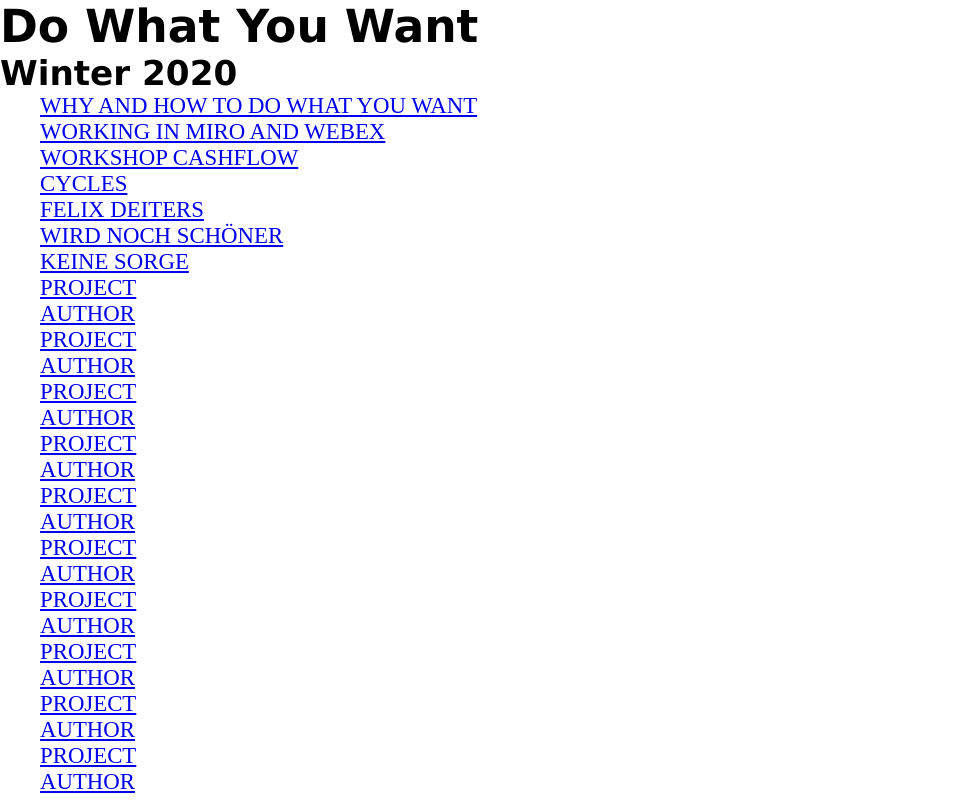
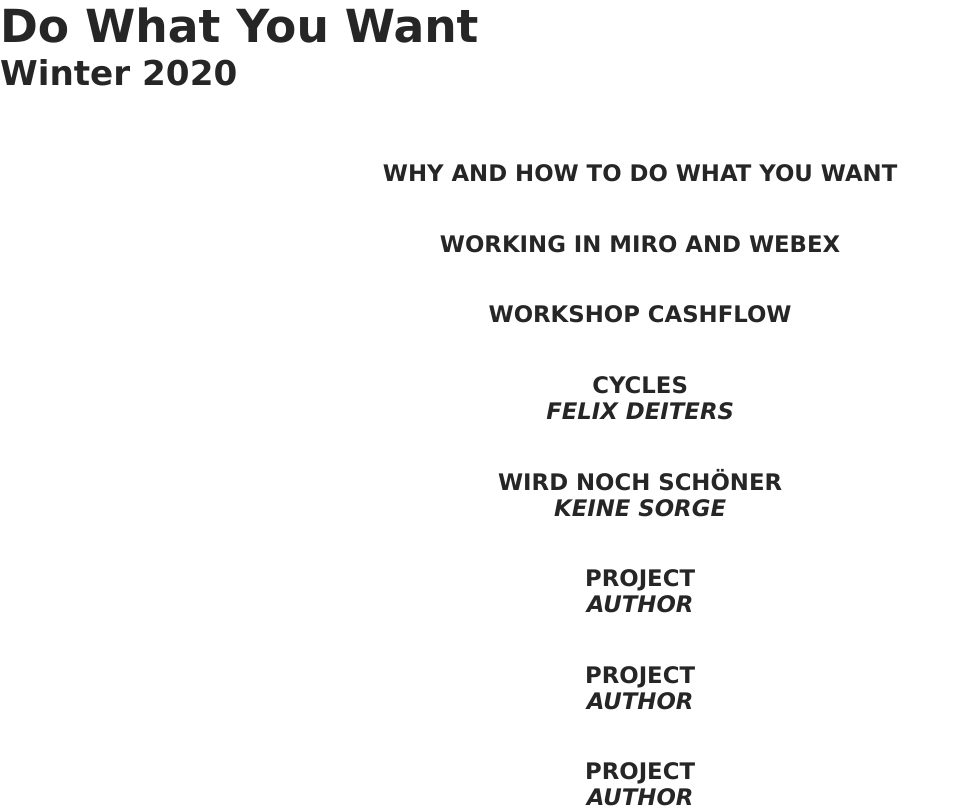
Before and after one commit to messismore/do-what-you-want, a Nuxt app: page / in a window 1280 px wide. Shown: the top 808 px of the page, without its empty margins (0-960 px from the left). Built offline with nearby package versions, Linux system fonts and the light colour scheme.

Commit message:
Prettier Nav and polish

```diff
--- a/assets/scss/colours.scss
+++ b/assets/scss/colours.scss
@@ -1,3 +1,4 @@
 :root {
   --colour-background: hsl(0 0% 92%);
+  --colour-text-body: hsla(0, 0%, 0%, 0.85);
 }
--- a/assets/scss/main.scss
+++ b/assets/scss/main.scss
@@ -4,6 +4,7 @@
 @import url('~assets/scss/colours.scss');
 
 :root {
+  color: var(--colour-text-body);
   font-family: var(--fontBody);
   font-size: var(--step-0);
 }
@@ -22,6 +23,16 @@ html {
   margin: 0;
 }
 
+a {
+  color: var(--colour-text-body);
+  font-family: var(--fontDisplay);
+  font-weight: bold;
+
+  &:visited {
+    color: var(--colour-text-body);
+  }
+}
+
 h1,
 h2,
 h3,
--- a/assets/scss/scale-type.scss
+++ b/assets/scss/scale-type.scss
@@ -1,4 +1,4 @@
-/* @link https://utopia.fyi/type/calculator?c=320,18,1.25,1920,26,1.5,5,2,&s=0.75|0.5|0.25,1.5|2|3|4|6,s-l */
+/* @link https://utopia.fyi/type/calculator?c=320,18,1.25,1920,26,1.5,5,3,&s=0.75|0.5|0.25,1.5|2|3|4|6,s-l */
 
 :root {
   --fluid-min-width: 320;
@@ -18,6 +18,13 @@
 }
 
 :root {
+  --f--3-min: 9.22;
+  --f--3-max: 7.7;
+  --step--3: calc(
+    ((var(--f--3-min) / 16) * 1rem) + (var(--f--3-max) - var(--f--3-min)) *
+      var(--fluid-bp)
+  );
+
   --f--2-min: 11.52;
   --f--2-max: 11.56;
   --step--2: calc(
--- a/components/AppBox.vue
+++ b/components/AppBox.vue
@@ -52,9 +52,13 @@ export default {
   --align-self: flex-start;
   --width: auto;
   align-self: var(--align-self);
-  font-size: var(--step--2);
+  font-size: var(--step--1);
   max-width: min(calc(1.5 * var(--width)), 100vw);
   width: var(--width);
+
+  a {
+    font-size: var(--step--2);
+  }
 
   img {
     width: 100%;
--- a/components/AppProject.vue
+++ b/components/AppProject.vue
@@ -1,15 +1,19 @@
 <template>
   <div class="AppProject">
     <TheNavButton />
+    <main>
       <header>
         <h1>{{ name }}</h1>
         <h2>{{ author }}</h2>
         <slot name="header">Header Content</slot>
       </header>
-    <main>
+      <article>
         <slot name="main">Main Content</slot>
+      </article>
     </main>
+    <aside>
       <TheNav />
+    </aside>
   </div>
 </template>
 
@@ -25,7 +29,7 @@ export default {
 <style lang="scss">
 .AppProject {
   header,
-  main {
+  article {
     display: flex;
     min-height: 90vh;
     padding: var(--space-s-m);
@@ -57,7 +61,7 @@ export default {
     }
   }
 
-  main {
+  article {
     background: var(--colour-background);
     flex-flow: row wrap;
     padding-right: calc(-1 * var(--space-s));
--- a/components/TheNav.vue
+++ b/components/TheNav.vue
@@ -1,12 +1,14 @@
 <template>
-  <ul class="TheNav">
-    <li v-for="(value, key) in links" :key="key.title">
-      <NuxtLink :to="key">
-        <div>{{ value.title }}</div>
-        <div>{{ value.author }}</div>
-      </NuxtLink>
-    </li>
-  </ul>
+  <nav class="TheNav">
+    <ul>
+      <li v-for="(value, key) in links" :key="key.title">
+        <NuxtLink :to="key">
+          <div class="title">{{ value.title }}</div>
+          <div class="author">{{ value.author }}</div>
+        </NuxtLink>
+      </li>
+    </ul>
+  </nav>
 </template>
 
 <script>
@@ -36,10 +38,26 @@ export default {
 </script>
 
 <style lang="scss">
-.TheNav {
+.TheNav ul {
+  display: flex;
+  flex-flow: column nowrap;
+  justify-content: space-around;
+  list-style: none;
   min-height: 100vh;
+  padding: var(--space-l);
+  text-align: center;
+  text-transform: uppercase;
 
-  text-transform: uppercase;
-  list-style: none;
+  a {
+    text-decoration: none;
+  }
+
+  li + li {
+    margin-top: var(--space-m);
+  }
+
+  .author {
+    font-style: italic;
+  }
 }
 </style>
--- a/components/TheNavButton.vue
+++ b/components/TheNavButton.vue
@@ -10,7 +10,7 @@ export default {}
 
 <style lang="scss">
 .TheNavButton {
-  color: black;
+  color: var(--colour-text-body);
   font-family: var(--fontDisplay);
   font-weight: bold;
   margin: var(--space-2xs);
@@ -21,10 +21,6 @@ export default {}
 
   a {
     text-decoration: none;
-
-    &:visited {
-      color: black;
-    }
   }
 }
 </style>
--- a/pages/Cycles.vue
+++ b/pages/Cycles.vue
@@ -28,11 +28,12 @@
       <AppBox width="medium" image="http://unsplash.it/400/600">
         Musciis modis reictota pra praeper spelia eicieniet ut idescipsam as
         nistruptat. Ciis nonsenimpor audit landem dolorernat id quos exersperae
-        ne lantiis ea experchilla doluptatae. Atem fugit harchil enditas molupta
-        quibus aut reste accaect emquodit acerist voluptin cupietur aut eatiis
-        magnatem re ventias di ventias periber orempor ererfero omnihic temquid
-        modis aciditat occum ra voloreptas veruptae laccuptiis eos ent a quae
-        niatiae nempos explictem di to blanda dolorectur?
+        ne lantiis ea experchilla doluptatae. <a href="/">Ein Link</a> Atem
+        fugit harchil enditas molupta quibus aut reste accaect emquodit acerist
+        voluptin cupietur aut eatiis magnatem re ventias di ventias periber
+        orempor ererfero omnihic temquid modis aciditat occum ra voloreptas
+        veruptae laccuptiis eos ent a quae niatiae nempos explictem di to blanda
+        dolorectur?
       </AppBox>
       <AppBox width="medium" align="bottom" image="http://unsplash.it/600/400">
         Boxen können auch unten ausgerichtet sein. Bedenkt aber, dass die
```
Lines whose indentation alone changed are shown as unchanged.
